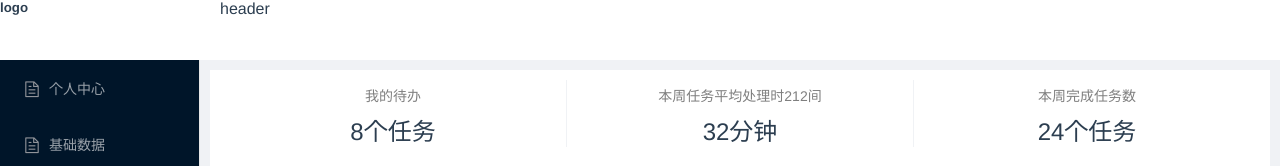
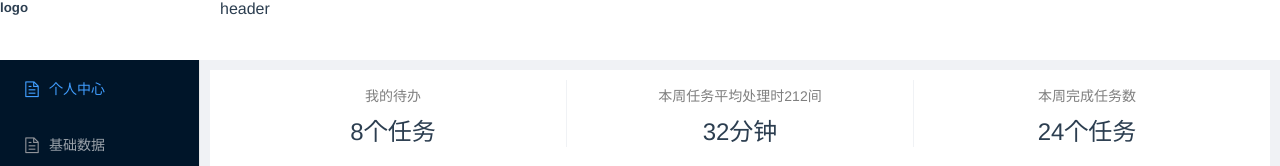
Before and after one commit to smallskyzzz/platform, a Vue app: page /#/home in a window 1280 px wide. Shown: the top 166 px of the page. Built offline with nearby package versions, Linux system fonts and the light colour scheme.

Commit message:
feat 导航默认选中项

```diff
--- a/src/components/sideMenu.vue
+++ b/src/components/sideMenu.vue
@@ -2,6 +2,7 @@
   <div>
     <h5 style="height: 60px;margin: 0">logo</h5>
     <el-menu
+        :default-active="activeName"
         style="height: calc(100% - 60px)"
         background-color="rgba(0, 21, 41, 1)"
         text-color="rgba(255, 255, 255, .6)"
@@ -34,8 +35,7 @@ export default {
   },
   computed: {
     activeName () {
-      console.log(this.routers.findIndex((r) => r.path === this.$router.path))
-      return this.routers.findIndex((r) => r.path === this.$router.path)
+      return this.routers.findIndex((r) => r.path === this.$route.path) + ''
     }
   },
   created () {
```
